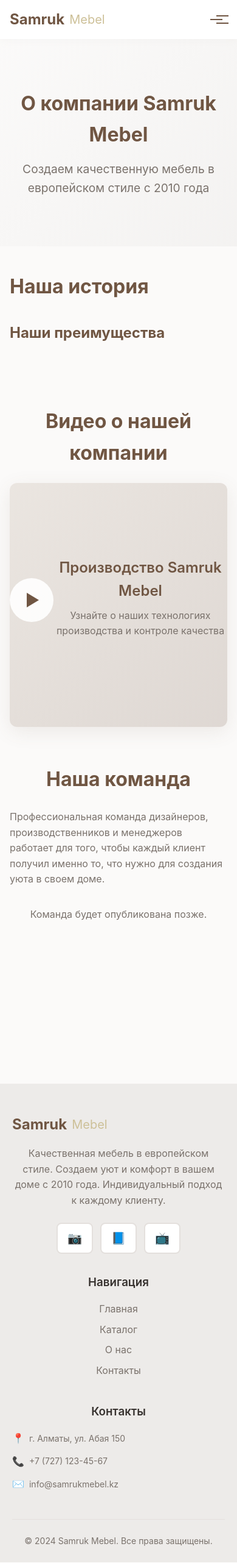
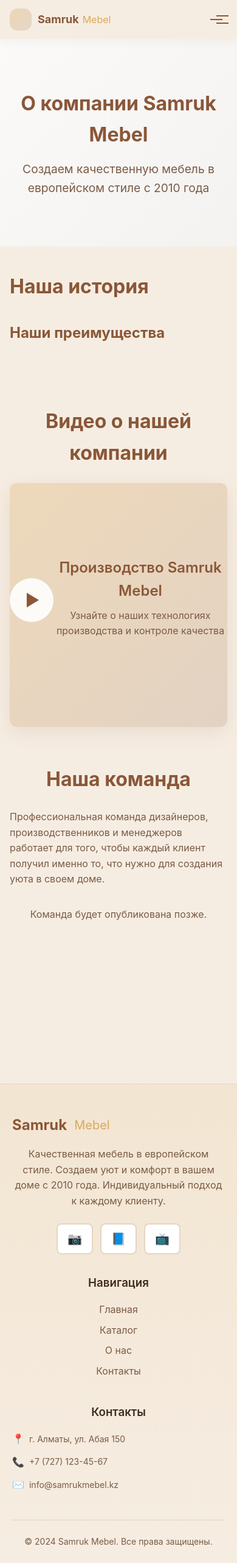
Before and after one commit to jahongirdev1/Sams, a Django app: template templates/about.html in a window 390 px wide. Shown: the whole page at 61% size. Run offline with Django 5.2, Linux system fonts and the light colour scheme; the template is opened without the code that fills it, so the values that code supplies are empty.

Commit message:
Refresh header layout and palette

```diff
--- a/static/styles/main.css
+++ b/static/styles/main.css
@@ -9,11 +9,30 @@
     scroll-behavior: smooth;
 }
 
+:root {
+    --brand-gold: #d9aa5c;
+    --brand-brown: #8a5738;
+    --bg: #f6ede2;
+    --text-main: #3f2c21;
+    --text-muted: #7a5b45;
+    --border: #e6d5c4;
+}
+
 body {
     font-family: -apple-system, BlinkMacSystemFont, 'Segoe UI', Roboto, Oxygen, Ubuntu, Cantarell, sans-serif;
     line-height: 1.6;
-    color: hsl(25, 8%, 20%);
-    background-color: hsl(30, 15%, 98%);
+    color: var(--text-main);
+    background-color: var(--bg);
+}
+
+a {
+    color: var(--brand-brown);
+    transition: color 0.3s ease;
+}
+
+a:hover,
+a:focus {
+    color: var(--brand-gold);
 }
 
 /* Container */
@@ -25,8 +44,8 @@
 
 /* Header */
 .header {
-    background: hsl(0, 0%, 100%);
-    box-shadow: 0 2px 12px hsl(25, 15%, 85%, 0.15);
+    background: var(--bg);
+    box-shadow: 0 2px 16px rgba(138, 87, 56, 0.08);
     position: sticky;
     top: 0;
     z-index: 1000;
@@ -37,24 +56,46 @@
     align-items: center;
     justify-content: space-between;
     height: 64px;
+    gap: 24px;
 }
 
 .logo {
     display: flex;
     align-items: center;
     text-decoration: none;
-    gap: 8px;
+    gap: 12px;
+    color: inherit;
+}
+
+.site-logo {
+    width: 48px;
+    height: 48px;
+    border-radius: 12px;
+    border: 1px solid var(--border);
+    background: linear-gradient(135deg, rgba(217, 170, 92, 0.35), rgba(138, 87, 56, 0.15));
+    flex-shrink: 0;
+    display: flex;
+    align-items: center;
+    justify-content: center;
+    overflow: hidden;
+}
+
+.logo-text {
+    display: flex;
+    align-items: baseline;
+    gap: 6px;
+    line-height: 1;
 }
 
 .logo-main {
     font-size: 24px;
     font-weight: bold;
-    color: hsl(25, 25%, 35%);
+    color: var(--brand-brown);
 }
 
 .logo-accent {
     font-size: 20px;
-    color: hsl(45, 35%, 70%);
+    color: var(--brand-gold);
 }
 
 .nav-desktop {
@@ -85,13 +127,14 @@
     border: none;
     cursor: pointer;
     padding: 8px;
+    color: var(--brand-brown);
 }
 
 .hamburger {
     display: block;
     width: 20px;
     height: 2px;
-    background: hsl(25, 25%, 35%);
+    background: var(--brand-brown);
     position: relative;
 }
 
@@ -101,7 +144,7 @@
     position: absolute;
     width: 20px;
     height: 2px;
-    background: hsl(25, 25%, 35%);
+    background: var(--brand-brown);
     transition: all 0.3s;
 }
 
@@ -297,13 +349,13 @@
 .page-hero h1 {
     font-size: 3rem;
     font-weight: bold;
-    color: hsl(25, 25%, 35%);
+    color: var(--brand-brown);
     margin-bottom: 16px;
 }
 
 .page-hero p {
     font-size: 1.2rem;
-    color: hsl(25, 6%, 45%);
+    color: var(--text-muted);
     max-width: 600px;
     margin: 0 auto;
 }
@@ -339,21 +391,21 @@
 
 .video-placeholder {
     position: relative;
-    background: linear-gradient(135deg, hsl(30, 20%, 90%), hsl(25, 15%, 85%));
+    background: linear-gradient(135deg, rgba(217, 170, 92, 0.3), rgba(138, 87, 56, 0.18));
     border-radius: 12px;
     height: 400px;
     display: flex;
     align-items: center;
     justify-content: center;
     overflow: hidden;
-    box-shadow: 0 8px 32px hsl(25, 25%, 35%, 0.1);
+    box-shadow: 0 8px 32px rgba(138, 87, 56, 0.12);
     cursor: pointer;
     transition: all 0.3s;
 }
 
 .video-placeholder:hover {
     transform: translateY(-4px);
-    box-shadow: 0 12px 40px hsl(25, 25%, 35%, 0.15);
+    box-shadow: 0 12px 40px rgba(138, 87, 56, 0.18);
 }
 
 .play-button {
@@ -367,7 +419,7 @@
 .play-icon {
     width: 0;
     height: 0;
-    border-left: 20px solid hsl(25, 25%, 35%);
+    border-left: 20px solid var(--brand-brown);
     border-top: 12px solid transparent;
     border-bottom: 12px solid transparent;
     margin-left: 4px;
@@ -380,12 +432,12 @@
 .video-info h3 {
     font-size: 1.5rem;
     font-weight: 600;
-    color: hsl(25, 25%, 35%);
+    color: var(--brand-brown);
     margin-bottom: 8px;
 }
 
 .video-info p {
-    color: hsl(25, 6%, 45%);
+    color: var(--text-muted);
 }
 
 /* Products Section */
@@ -490,17 +542,17 @@
 .about-content h2 {
     font-size: 2.5rem;
     font-weight: bold;
-    color: hsl(25, 25%, 35%);
+    color: var(--brand-brown);
     margin-bottom: 24px;
 }
 
 .about-content p {
-    color: hsl(25, 6%, 45%);
+    color: var(--text-muted);
     margin-bottom: 24px;
 }
 
 .stats-card {
-    background: linear-gradient(135deg, hsl(30, 20%, 90%), hsl(25, 15%, 85%));
+    background: linear-gradient(135deg, rgba(217, 170, 92, 0.28), rgba(247, 239, 226, 0.9));
     border-radius: 12px;
     padding: 32px;
     text-align: center;
@@ -612,19 +664,19 @@
 
 .about-text h2 {
     font-size: 2rem;
-    color: hsl(25, 25%, 35%);
+    color: var(--brand-brown);
     margin-bottom: 24px;
 }
 
 .about-text h3 {
     font-size: 1.5rem;
-    color: hsl(25, 25%, 35%);
+    color: var(--brand-brown);
     margin: 32px 0 16px;
 }
 
 .about-text p {
     margin-bottom: 16px;
-    color: hsl(25, 6%, 45%);
+    color: var(--text-muted);
     line-height: 1.7;
 }
 
@@ -670,7 +722,7 @@
 .company-video h2,
 .team-section h2 {
     font-size: 2rem;
-    color: hsl(25, 25%, 35%);
+    color: var(--brand-brown);
     margin-bottom: 24px;
     text-align: center;
 }
@@ -749,18 +801,18 @@
     font-size: 1rem;
     font-weight: 600;
     margin-bottom: 4px;
-    color: hsl(25, 25%, 35%);
+    color: var(--brand-brown);
 }
 
 .team-role {
     font-size: 0.9rem;
-    color: hsl(25, 6%, 45%);
+    color: var(--text-muted);
 }
 
 .team-empty {
     grid-column: 1 / -1;
     text-align: center;
-    color: hsl(25, 6%, 45%);
+    color: var(--text-muted);
 }
 
 .mission-section {
@@ -866,17 +918,17 @@
     gap: 8px;
     padding: 8px 16px;
     background: hsl(0, 0%, 100%);
-    border: 2px solid hsl(30, 12%, 88%);
+    border: 2px solid var(--border);
     border-radius: 8px;
     text-decoration: none;
-    color: hsl(25, 6%, 45%);
+    color: var(--text-muted);
     transition: all 0.3s;
     font-size: 14px;
 }
 
 .social-link:hover {
-    border-color: hsl(25, 25%, 35%);
-    color: hsl(25, 25%, 35%);
+    border-color: var(--brand-brown);
+    color: var(--brand-brown);
 }
 
 .social-icon {
@@ -998,20 +1050,21 @@
     padding: 4px 0;
     padding-left: 20px;
     position: relative;
-    color: hsl(25, 6%, 45%);
+    color: var(--text-muted);
 }
 
 .map-description li::before {
     content: '→';
     position: absolute;
     left: 0;
-    color: hsl(25, 25%, 35%);
+    color: var(--brand-brown);
 }
 
 /* Footer */
 .footer {
-    background: hsl(30, 10%, 92%);
+    background: linear-gradient(180deg, rgba(217, 170, 92, 0.12), var(--bg));
     margin-top: 80px;
+    border-top: 1px solid var(--border);
 }
 
 .footer .container {
@@ -1026,7 +1079,7 @@
 }
 
 .footer-brand p {
-    color: hsl(25, 6%, 45%);
+    color: var(--text-muted);
     margin: 16px 0 24px;
     max-width: 400px;
 }
@@ -1037,20 +1090,20 @@
 }
 
 .footer-brand .social-link {
-    color: hsl(25, 6%, 45%);
+    color: var(--text-muted);
     font-size: 1.2rem;
     text-decoration: none;
     transition: all 0.3s;
 }
 
 .footer-brand .social-link:hover {
-    color: hsl(25, 25%, 35%);
+    color: var(--brand-gold);
 }
 
 .footer-nav h3,
 .footer-contacts h3 {
     font-weight: 600;
-    color: hsl(25, 8%, 20%);
+    color: var(--text-main);
     margin-bottom: 16px;
 }
 
@@ -1063,13 +1116,13 @@
 }
 
 .footer-nav a {
-    color: hsl(25, 6%, 45%);
+    color: var(--text-muted);
     text-decoration: none;
     transition: all 0.3s;
 }
 
 .footer-nav a:hover {
-    color: hsl(25, 25%, 35%);
+    color: var(--brand-gold);
 }
 
 .footer-contacts .contact-item {
@@ -1084,18 +1137,18 @@
 }
 
 .footer-contacts span:not(.icon) {
-    color: hsl(25, 6%, 45%);
+    color: var(--text-muted);
     font-size: 14px;
 }
 
 .footer-bottom {
-    border-top: 1px solid hsl(30, 12%, 88%);
+    border-top: 1px solid var(--border);
     padding-top: 24px;
     text-align: center;
 }
 
 .footer-bottom p {
-    color: hsl(25, 6%, 45%);
+    color: var(--text-muted);
     font-size: 14px;
 }
 
@@ -1111,6 +1164,19 @@
 
     .nav-mobile.active {
         display: block;
+    }
+
+    .header .logo {
+        gap: 10px;
+    }
+
+    .header .site-logo {
+        width: 42px;
+        height: 42px;
+    }
+
+    .header .logo-main {
+        font-size: 22px;
     }
 
     .slide-content h1 {
@@ -1175,6 +1241,19 @@
 @media (max-width: 480px) {
     .container {
         padding: 0 16px;
+    }
+
+    .header .site-logo {
+        width: 36px;
+        height: 36px;
+    }
+
+    .header .logo-main {
+        font-size: 18px;
+    }
+
+    .header .logo-accent {
+        font-size: 16px;
     }
 
     .slide-content {
--- a/templates/base.html
+++ b/templates/base.html
@@ -18,9 +18,12 @@
     <header class="header">
         <div class="container">
             <div class="nav-wrapper">
-                <a href="/" class="logo">
-                    <span class="logo-main">Samruk</span>
-                    <span class="logo-accent">Mebel</span>
+                <a href="/" class="logo" aria-label="Samruk Mebel - главная">
+                    <div class="site-logo" aria-hidden="true"></div>
+                    <div class="logo-text">
+                        <span class="logo-main">Samruk</span>
+                        <span class="logo-accent">Mebel</span>
+                    </div>
                 </a>
 
                 <nav class="nav-desktop">
```
Also changed, not shown: other parts of static/styles/main.css (+70 -60 lines).
